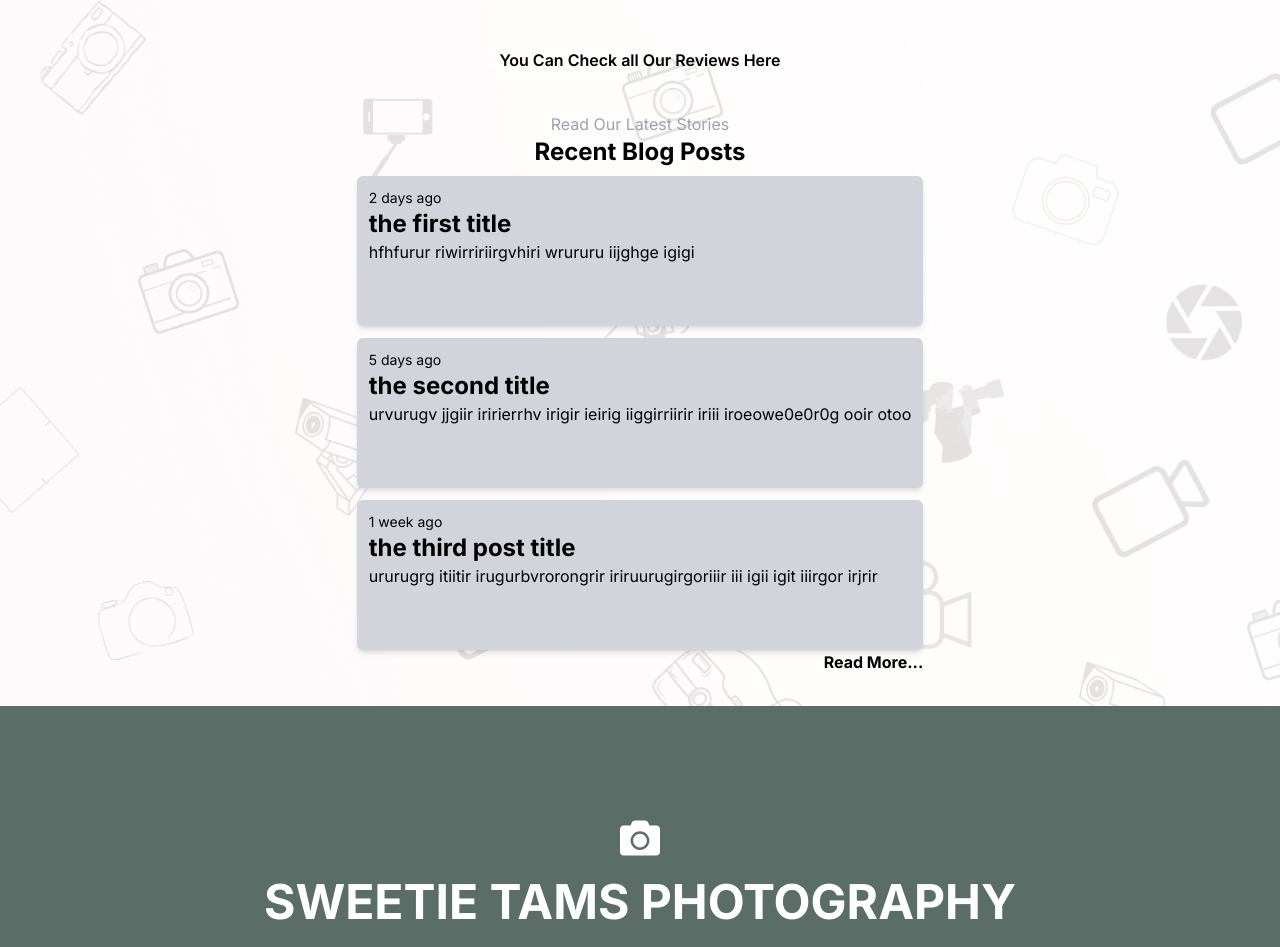
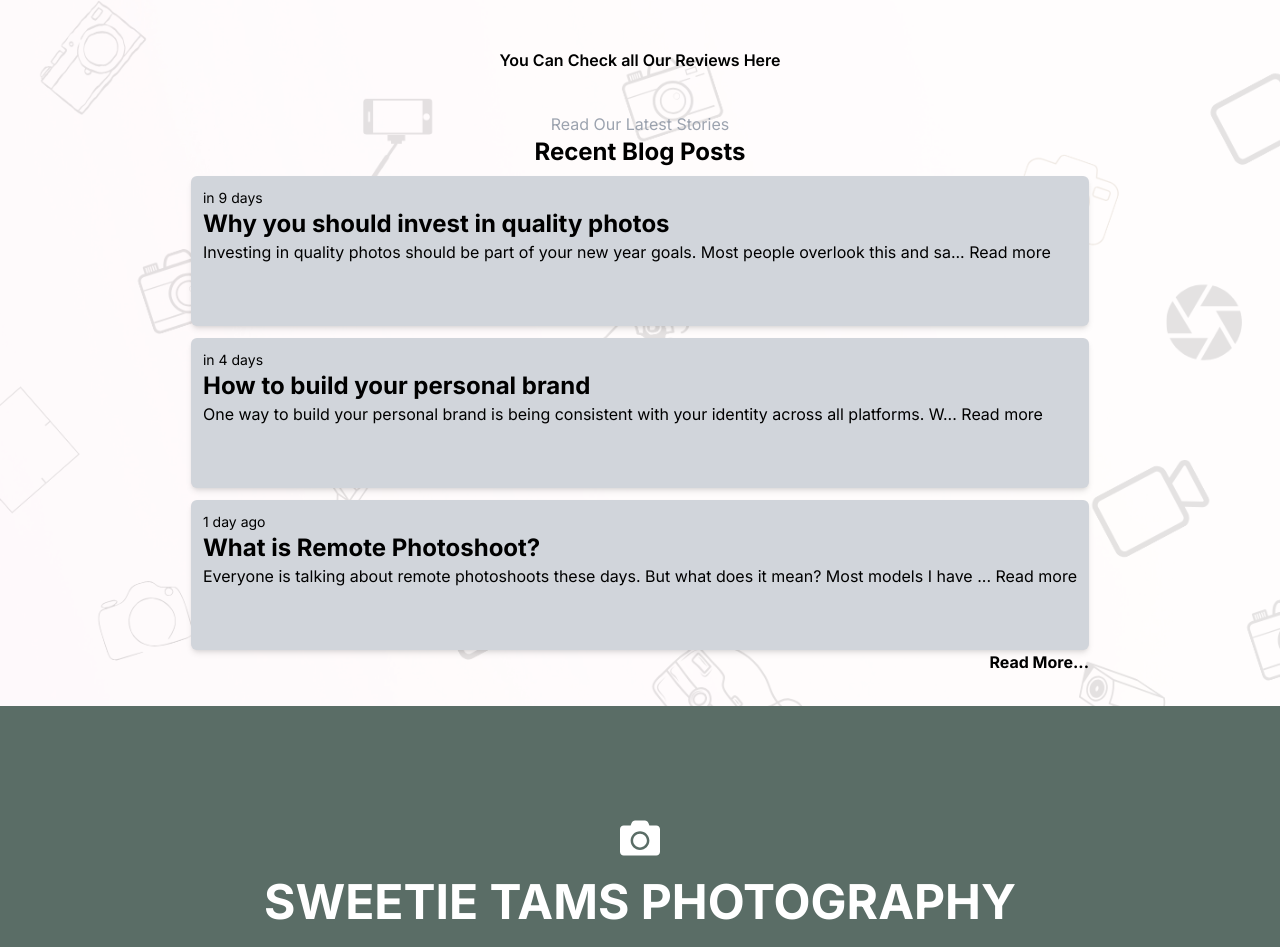
Before and after one commit to lightpc90/SweetieTamsPhotography, a Next.js app in the folder my-app/: page / in a window 1280 px wide. Shown: the part 3012-3959 px from the top of the page. Built offline with nearby package versions, Linux system fonts and the light colour scheme.

Commit message:
Installed date-fns to format time to now added blog title and display only partly

```diff
--- a/my-app/package.json
+++ b/my-app/package.json
@@ -9,6 +9,7 @@
     "lint": "next lint"
   },
   "dependencies": {
+    "date-fns": "^3.3.1",
     "next": "13.5.6",
     "react": "^18",
     "react-dom": "^18",
--- a/my-app/src/components/blog/blogCTA/BlogCTALayout.js
+++ b/my-app/src/components/blog/blogCTA/BlogCTALayout.js
@@ -1,12 +1,13 @@
 import React from 'react'
 import Link from 'next/link'
+import { dateFormatToNow } from '@/components/utility/dateFormat'
 
 const BlogCTALayout = ({blogPost}) => {
   return (
-      <Link href={blogPost.link} className='bg-gray-300 w-full flex flex-col p-3 h-[150px] rounded-md shadow-md overflow-hidden hover:bg-white'>
-      <p className='text-sm'>{ blogPost.date}</p>
+      <Link href={blogPost.link} className='bg-gray-300 w-full flex flex-col p-3 min-h-[150px] rounded-md shadow-md overflow-hidden hover:bg-white'>
+      <p className='text-sm'>{ dateFormatToNow(blogPost.date)}</p>
       <p className='font-bold text-xl md:text-2xl'>{blogPost.title}</p>
-          <p>{blogPost.content }</p>
+          <p>{`${blogPost.content.substring(0, 100)}... Read more` }</p>
     </Link>
   )
 }
--- /dev/null
+++ b/my-app/src/components/utility/dateFormat.js
@@ -0,0 +1,8 @@
+import { formatDistanceToNow } from "date-fns";
+
+export const dateFormatToNow = (publishDate) => {
+    let timeAgo
+    return timeAgo = formatDistanceToNow(new Date(publishDate), {
+        addSuffix: true,
+    });
+}
--- a/my-app/src/data/blog/BlogPosts.js
+++ b/my-app/src/data/blog/BlogPosts.js
@@ -1,5 +1,101 @@
 export const blogPosts = [
-    { title: "the first title", content: "hfhfurur riwirririirgvhiri wrururu iijghge igigi", img: "", date: "2 days ago", link: "/blog" },
-    { title: "the second title", content: "urvurugv jjgiir iririerrhv irigir ieirig iiggirriirir iriii iroeowe0e0r0g ooir otoo", img: "", date: "5 days ago", link: "/blog" },
-    { title: "the third post title", content: "ururugrg itiitir irugurbvrorongrir iriruurugirgoriiir iii igii igit iiirgor irjrir", img: "", date: "1 week ago", link: "/blog" },
-]
+  {
+    title: "Why you should invest in quality photos",
+    content: `Investing in quality photos should be part of your new year goals.
+
+Most people overlook this and save it for the last. But actually this should be the first thing on your to-do list for this year.
+
+Why?
+
+📌 Your photos says a lot about you and in most situations it does the talking for you to potiential customers
+
+📌 Quality photos makes you authentic and build trust from your clients
+
+📌 Investing in quality photos will get you more clients and in return will fetch you more money
+
+📌 The first thing people see in your profile, is your picture before any other thing
+
+📌 Nobody wants to do business with a faceless brand. You need an identity.
+
+This list is endless but in summary, let your pictures speak for you this year.
+
+I’m glad to announce that we’ve started taking bookings this year and my DM is always open to serve you.
+__________________________________
+
+I am Sweetie Tams, an international photographer based in Nigeria. I tell brand stores remotely and physically.
+`,
+    img: "",
+    date: "2024-02-01T12:34:56",
+    link: "/blog",
+  },
+  {
+    title: "How to build your personal brand",
+    content: `One way to build your personal brand is being consistent with your identity across all platforms.
+
+What does that mean?
+
+- Have the same name on all platforms
+- Have the same photos on all platforms
+- Have the same message on all platforms
+- Have the same colour choices on all platforms
+
+Big brands understand this. That's why you easily recognise their pages on social media even before seeing their names.
+
+Think of your favourite brands:
+
+- Coca-cola
+- Google
+- Canva
+- SEMrush
+
+Inconsistency in your online branding can affect your authenticity.
+
+Imagine that I have different profile pictures and names on LinkedIn, Facebook, and Instagram.
+
+You may find it difficult to identify with me, and I may seem unprofessional.
+
+What should you do then to build a consistent brand?
+
+Part of what you can do is: take quality pictures like what you see on my website.
+
+Post the same pictures on your LinkedIn, Facebook, Instagram, WhatsApp, TikTok, and more!
+
+Meanwhile, you don't have to wait forever to build your personal brand online. Time waits for no one.
+
+I'm still collecting photoshoot bookings. You can shoot your shots in my DM😉 especially if you're in Lagos.
+
+Have a great day!
+`,
+    img: "",
+    date: "2024-01-27T12:34:56",
+    link: "/blog",
+  },
+  {
+    title: "What is Remote Photoshoot?",
+    content: `Everyone is talking about remote photoshoots these days. But what does it mean?
+
+Most models I have interacted with are always curious. They ask, "Sweetie, what is a remote photoshoot?"
+
+You may be curious too.
+
+Lately, I found out that I haven't taken time to explain remote photoshoots. So I've decided to do it today.
+
+Let's get to it. Excited?
+
+A remote photoshoot is an online photo session where a photographer takes images of a model in a different location. This is possible using a computer, a smart phone, and a special mobile app.
+
+For example, I have shot clients who live in the US, UK, Germany, Austria, etc from Nigeria.
+
+A remote photoshoot is more like a live video call. But during the call, the photographer takes photos of you.
+
+Remote photoshoots became popular during the Covid Pandemic when models needed to take professional pictures but didn't want to expose themselves to risk of Covid by interaction.
+
+But how does a remote photoshoot work?
+
+In my next post, I'll explain the steps to a remote photoshoot. You should follow me Sweetie Tams so you don't miss out on it.
+`,
+    img: "",
+    date: "2024-01-21T12:34:56",
+    link: "/blog",
+  },
+];
```
Also changed, not shown: 1 other file (tests, documents, lock files or other folders).
